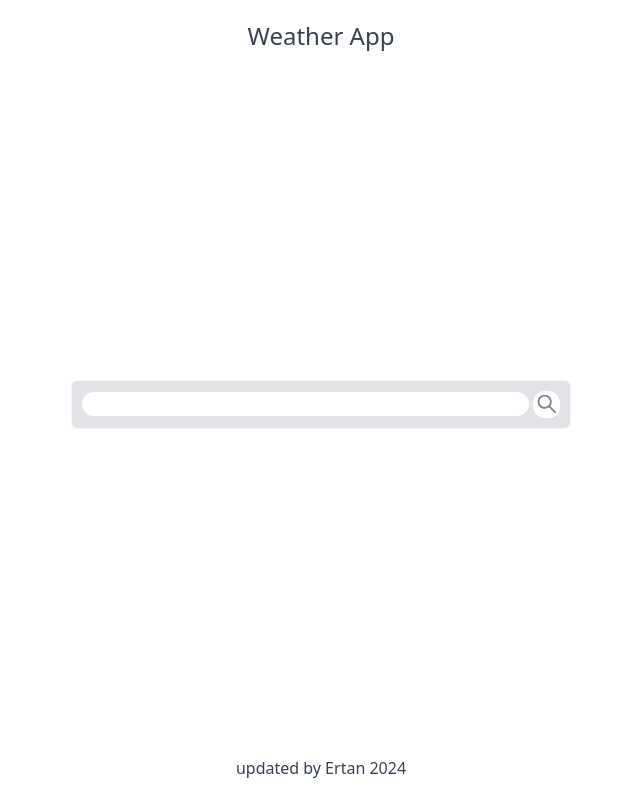
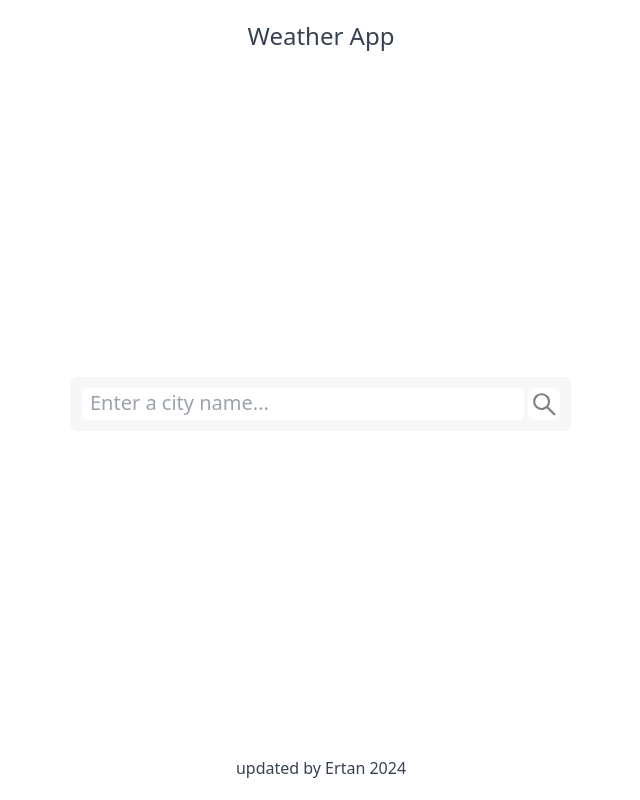
Before and after one commit to ErtanM/weather-app, a React (Vite) app: page / in a window 1280 px wide. Shown: the whole page, without its empty margins (319-959 px from the left). Built offline with nearby package versions, Linux system fonts and the light colour scheme.

Commit message:
changed loading position and added visibility, changed placeholder text and some css, weathercard structure changed

```diff
--- a/src/components/forecast.tsx
+++ b/src/components/forecast.tsx
@@ -19,19 +19,16 @@ const Forecast: React.FC = () => {
     setResult("");
   }
 
-  if (loading) {
-    return <p>Loading...</p>;
-  }
-
   return (
-    <div className="flex flex-col mb-auto md:w-[500px] bg-gray-500 rounded-md bg-clip-padding backdrop-filter backdrop-blur-sm bg-opacity-20 border border-gray-100">
+    <div className="flex flex-col mb-auto md:w-[500px] bg-gray-300 rounded-md bg-clip-padding backdrop-filter backdrop-blur-sm bg-opacity-20 border border-gray-100">
       <SearchBar
         onSubmit={handleSubmit}
         onChange={handleChange}
         cityName={cityName}
       />
+      {loading && <p>Loading...</p>}
       {error ? (
-        <p>{error}</p>
+        <p className="text-red-500">{error}</p>
       ) : (
         weatherData && (
           <WeatherCard
@@ -42,6 +39,7 @@ const Forecast: React.FC = () => {
             windSpeed={weatherData.wind.speed}
             country={weatherData.sys.country}
             weatherDate={weatherData.dt}
+            visibility={weatherData.visibility}
           />
         )
       )}
--- a/src/components/searchBar.tsx
+++ b/src/components/searchBar.tsx
@@ -8,7 +8,7 @@ interface SearchFormProps {
 
 function IconSearch() {
   return (
-    <svg viewBox="0 0 1024 1024" fill="gray" height="1.5em" width="1.5em">
+    <svg viewBox="0 0 1024 1024" fill="gray" height="1.8em" width="1.8em">
       <path d="M909.6 854.5L649.9 594.8C690.2 542.7 712 479 712 412c0-80.2-31.3-155.4-87.9-212.1-56.6-56.7-132-87.9-212.1-87.9s-155.5 31.3-212.1 87.9C143.2 256.5 112 331.8 112 412c0 80.1 31.3 155.5 87.9 212.1C256.5 680.8 331.8 712 412 712c67 0 130.6-21.8 182.7-62l259.7 259.6a8.2 8.2 0 0011.6 0l43.6-43.5a8.2 8.2 0 000-11.6zM570.4 570.4C528 612.7 471.8 636 412 636s-116-23.3-158.4-65.6C211.3 528 188 471.8 188 412s23.3-116.1 65.6-158.4C296 211.3 352.2 188 412 188s116.1 23.2 158.4 65.6S636 352.2 636 412s-23.3 116.1-65.6 158.4z" />
     </svg>
   );
@@ -16,14 +16,17 @@ function IconSearch() {
 
 const SearchBar = ({ onSubmit, onChange, cityName }: SearchFormProps) => {
   return (
-    <form onSubmit={onSubmit} className="p-[10px] flex items-center gap-1">
+    <form
+      onSubmit={onSubmit}
+      className="p-[10px] flex items-center gap-1 rounded-xl">
       <input
         type="text"
         value={cityName}
         onChange={onChange}
-        className="flex-1 placeholder:text-black bg-white rounded-xl focus:outline-none"
+        className="flex-1 px-2 py-1 bg-white focus:outline-none rounded-md placeholder:text-xl"
+        placeholder="Enter a city name..."
       />
-      <button className="flex-0 p-[1.5px] rounded-xl bg-white">
+      <button className="flex-0 p-[1.5px] rounded-md bg-white">
         <IconSearch />
       </button>
     </form>
--- a/src/components/weatherCard.tsx
+++ b/src/components/weatherCard.tsx
@@ -9,6 +9,7 @@ interface WeatherCardProps {
   windSpeed: number;
   country: string;
   weatherDate: number;
+  visibility: number;
 }
 const WeatherCard: React.FC<WeatherCardProps> = ({
   icon,
@@ -18,6 +19,7 @@ const WeatherCard: React.FC<WeatherCardProps> = ({
   windSpeed,
   country,
   weatherDate,
+  visibility,
 }) => {
   const convertTimestamp = (timestamp: number) => {
     const date = new Date(timestamp * 1000);
@@ -31,22 +33,27 @@ const WeatherCard: React.FC<WeatherCardProps> = ({
 
   const formattedDate = convertTimestamp(weatherDate);
 
+  const formattedVisibility = visibility / 1000;
+
   return (
-    <div className="p-[10px]">
-      <div>
+    <div className="p-[10px] flex flex-col">
+      <div className="flex flex-col items-start gap-3">
+        <p className="text-lg font-bold">
+          {location}, {country}
+        </p>
+        <span className="text-xs text-gray-400">{formattedDate}</span>
+      </div>
+      <div className="flex items-center justify-center">
         <img
           src={`https://openweathermap.org/img/wn/${icon}@2x.png`}
           alt="Weather Icon"
         />
-        <p>{degree} °C</p>
-        <p>{formattedDate}</p>
-        <p>
-          {location}, {country}
-        </p>
+        <p className="text-3xl">{degree.toFixed(0)} °C</p>
       </div>
-      <div>
+      <div className="flex gap-5 justify-center">
         <p>Humidity: {humidity}%</p>
         <p>Wind Speed:{windSpeed}m/s</p>
+        <p>Wind Speed:{formattedVisibility}km</p>
       </div>
     </div>
   );
```
